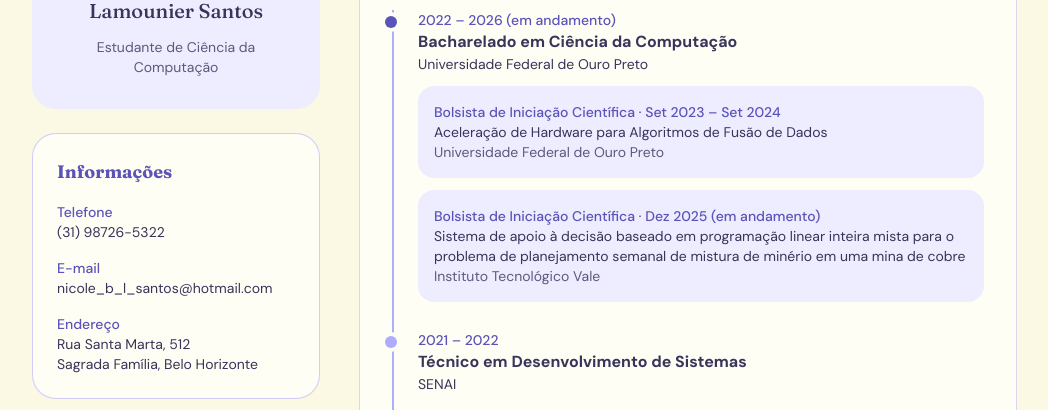
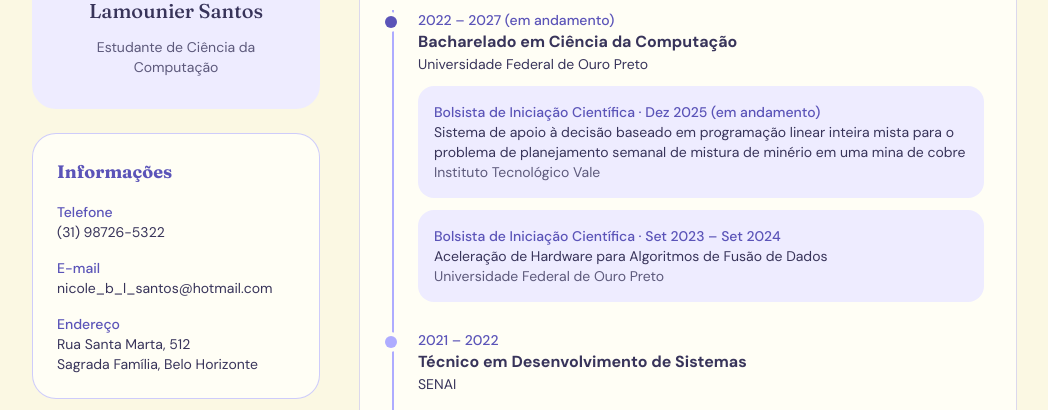
Before and after one commit to NicoleBertolino/nicolebertolino.github.io, a plain HTML site: page index.html in a window 1280 px wide. Shown: the part 390-800 px from the top of the page, without its empty margins (116-1164 px from the left). Drawn offline with nearby package versions, Linux system fonts and the light colour scheme.

Commit message:
Update academic timeline and add new research details

```diff
--- a/index.html
+++ b/index.html
@@ -96,19 +96,19 @@
                     <ol class="mt-6 space-y-7 border-l-2 border-lilas pl-6">
                         <li class="relative">
                             <span class="absolute -left-[33px] top-1.5 h-3 w-3 rounded-full bg-lilasescuro ring-4 ring-papel"></span>
-                            <p class="text-sm font-medium text-lilasescuro">2022 – 2026 (em andamento)</p>
+                            <p class="text-sm font-medium text-lilasescuro">2022 – 2027 (em andamento)</p>
                             <h3 class="font-bold">Bacharelado em Ciência da Computação</h3>
                             <p class="text-sm">Universidade Federal de Ouro Preto</p>
 
                             <div class="mt-3 rounded-2xl bg-lilasclaro p-4 text-sm">
+                                <p class="font-medium text-lilasescuro">Bolsista de Iniciação Científica · Dez 2025 (em andamento) </p>
+                                <p>Sistema de apoio à decisão baseado em programação linear inteira mista para o problema de planejamento semanal de mistura de minério em uma mina de cobre</p>
+                                <p class="text-tinta/80">Instituto Tecnológico Vale</p>
+                            </div>
+                            <div class="mt-3 rounded-2xl bg-lilasclaro p-4 text-sm">
                                 <p class="font-medium text-lilasescuro">Bolsista de Iniciação Científica · Set 2023 – Set 2024</p>
                                 <p>Aceleração de Hardware para Algoritmos de Fusão de Dados</p>
                                 <p class="text-tinta/80">Universidade Federal de Ouro Preto</p>
-                            </div>
-                            <div class="mt-3 rounded-2xl bg-lilasclaro p-4 text-sm">
-                                <p class="font-medium text-lilasescuro">Bolsista de Iniciação Científica · Dez 2025 (em andamento) </p>
-                                <p>Sistema de apoio à decisão baseado em programação linear inteira mista para o problema de planejamento semanal de mistura de minério em uma mina de cobre</p>
-                                <p class="text-tinta/80">Instituto Tecnológico Vale</p>
                             </div>
                         </li>
 
```
